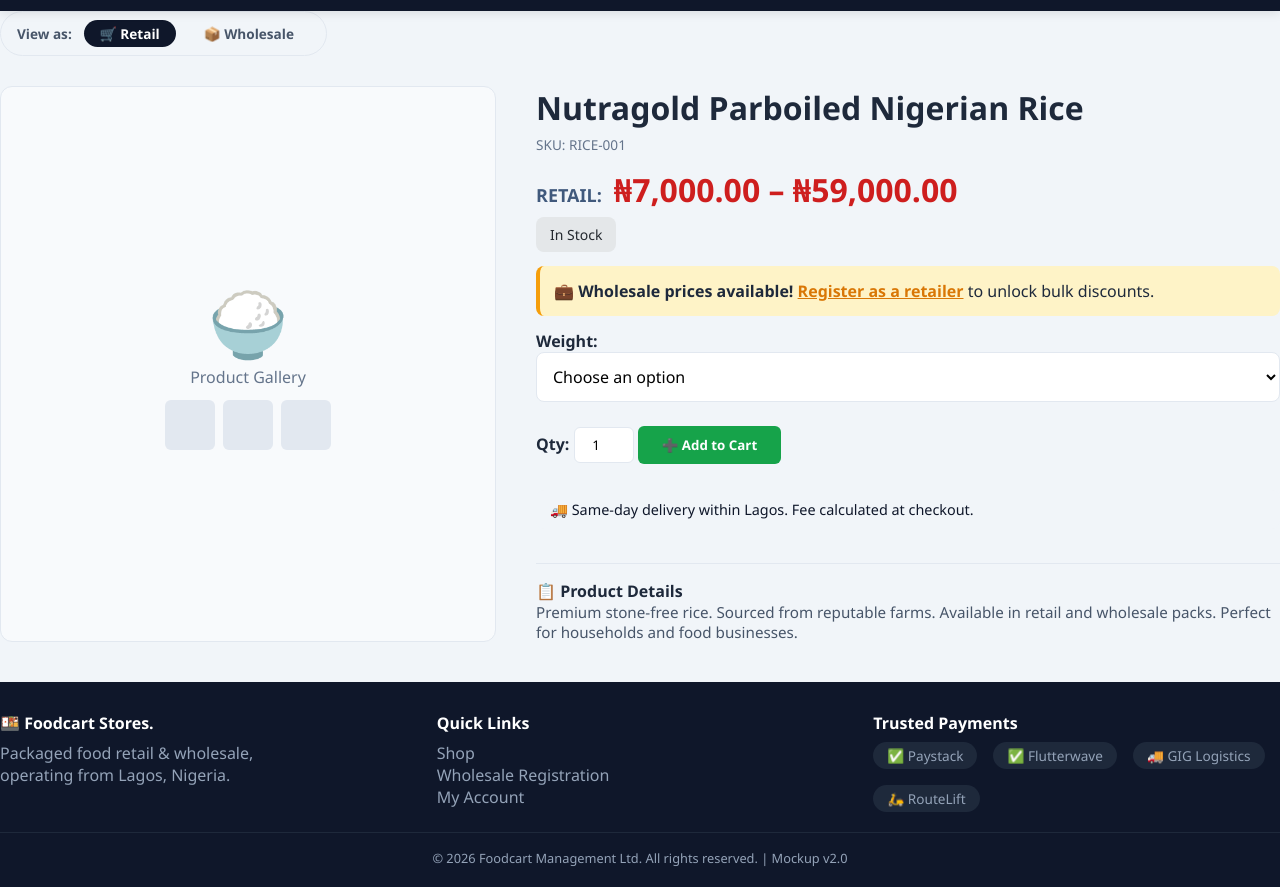
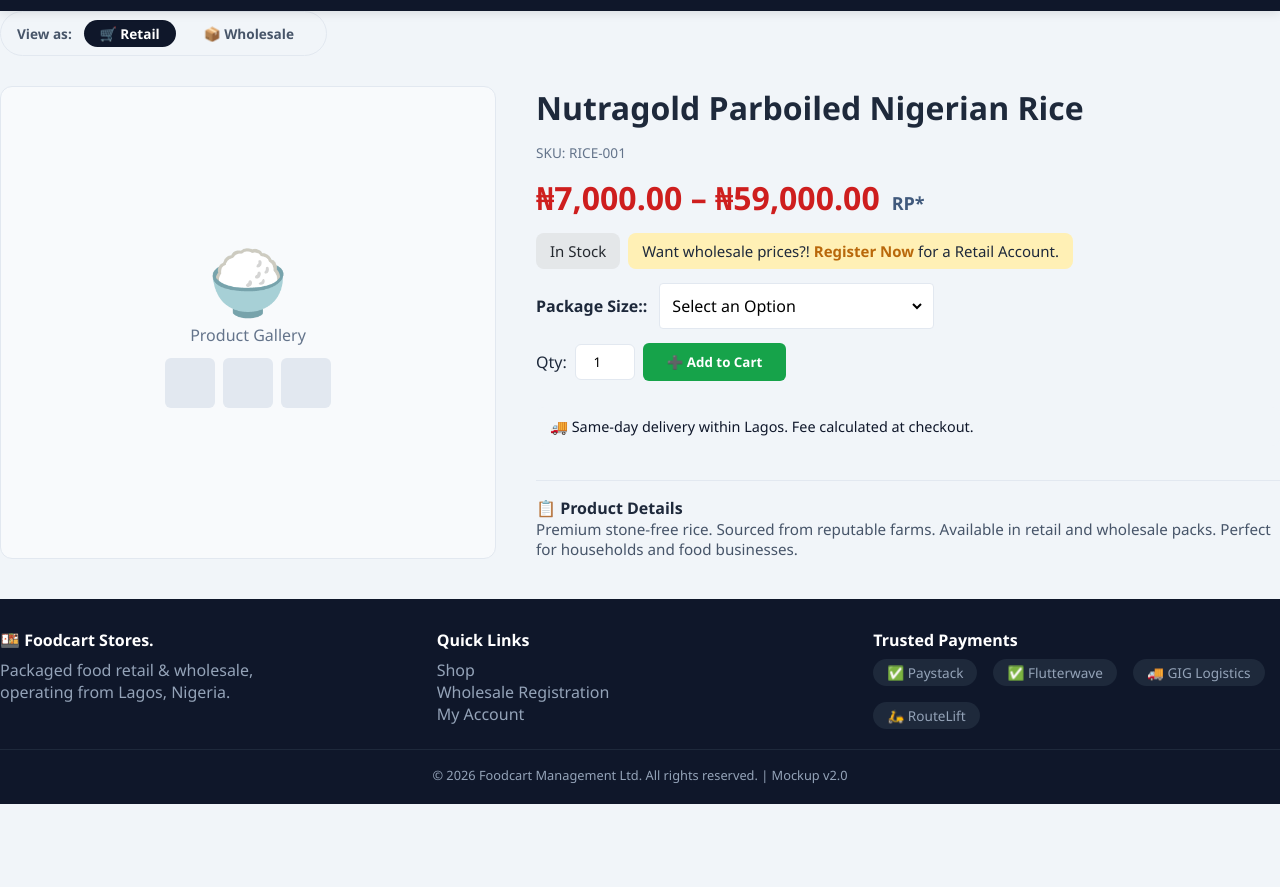
Before and after one commit to Tawyyib/mockup, a plain HTML site: page product-retail.html in a window 1280 px wide. Both pictures are taken after a click on the button "🛒 Retail". Shown: the part 61-948 px from the top of the page. After the commit the page ends 865 px from the top, so only its background shows below. Drawn offline with Linux system fonts and the light colour scheme.

Commit message:
continuous update
continuous file update

```diff
--- a/assets/mockup.css
+++ b/assets/mockup.css
@@ -446,8 +446,10 @@
             margin: 0;
             padding: 0;
             display: flex;
-            flex-direction: column;
-            gap: .375rem;
+            align-items: center;
+            align-content: center;
+            flex-flow: row wrap;
+            gap: .5rem;
         }
 
         .pdp-summary h1,
@@ -497,7 +499,8 @@
             display: flex;
             width: max-content;
             align-items: center;
-            font-size: .875rem;
+            align-content: center;
+            font-size: .9375rem;
             border-radius: .5rem;
         }
 
@@ -513,35 +516,101 @@
 
         .pdp-summary .wholesale-prompt {
             margin: 0;
-            padding: .875rem;
-            background: #fef3c7;
+            padding: .5rem .875rem;
+            display: flex;
+            align-items: center;
+            align-content: center;
+            font-size: .9375rem;
+            background: #fff0b5;
             border-radius: .5rem;
-            border-left: 4px solid #f59e0b;
+            width: max-content;
         }
 
         .pdp-summary .wholesale-prompt a {
-            color: #d97706;
+            color: #b9680b;
             font-weight: 600;
+            text-decoration: none;
+        }
+
+        .pdp-summary .wholesale-prompt a:hover {
+            color: #9a5505;
         }
 
         .variation-selector {
             margin: 0;
             padding: 0;
+            display: flex;
+            flex-flow: row wrap;
+            align-items: center;
+            align-content: center;
+            gap: .75rem;
+        }
+
+        .variation-selector label {
+            margin: 0;
+            padding: 0;
+            font-weight: 600;
+        }
+
+        .variation-selector .selector-wrap {
+            margin: 0;
+            padding: .625rem .5rem;
+            border: 1px solid #e2e8f0;
+            border-radius: .25rem;
+            font-size: 1rem;
+            flex: none;
+            background: white;
+            overflow: hidden;
+            width: max-content;
         }
 
         .variation-selector select {
-            margin-bottom: 10px;
-            padding: 12px;
-            width: 100%;
-            border: 1px solid #e2e8f0;
-            border-radius: 8px;
+            margin: 0;
+            padding: 0;
+            display: inline-block;
+            border: 0 solid #e2e8f0;
             font-size: 1rem;
-            background: white;
+            background: transparent;
+            outline: none;
         }
 
-        .qty-add { display: flex; gap: 12px; align-items: center; flex-wrap: wrap; }
+        .variation-selector select:focus {
+            border: 0 solid #e2e8f0;
+            font-size: 1rem;
+            outline: none;
+        }
+
+        .qty-add {
+            margin: 0;
+            padding: 0;
+            display: flex;
+            flex-direction: column;
+            align-items: flex-start;
+             gap: 12px;
+       }
+
+        .qty-retail {
+            display: flex;
+            gap: .5rem;
+            align-items: center;
+            flex-wrap: wrap;
+        }
+
+        .qty-wholesale {
+            display: flex;
+            gap: .5rem;
+            align-items: center;
+            flex-wrap: wrap;
+        }
+
+        .qty-add .moq {
+
+        }
+
         .qty-add input { width: 70px; padding: 10px; border: 1px solid #e2e8f0; border-radius: 8px; text-align: center; }
+
         .qty-add .btn { padding: 10px 30px; border-radius: 8px; }
+
         @media (max-width: 768px) { .pdp-grid { grid-template-columns: 1fr; } }
 
         /* ---------- CART ---------- */
@@ -571,7 +640,7 @@
 
         /* ---------- UTILITY ---------- */
         .d-none {
-            display: none;
+            display: none !important;
         }
 
         .mt-20 { margin-top: 20px; }
--- a/assets/mockup.js
+++ b/assets/mockup.js
@@ -373,8 +373,8 @@
         (function() {
 
             const toggleBtns = document.querySelectorAll('.pdp-toggle-btn');
-            const retailElements = document.querySelectorAll('.price-retail, .stock-retail, .qty-retail, .wholesale-prompt, .delivery-note-retail');
-            const wholesaleElements = document.querySelectorAll('.price-wholesale, .stock-wholesale, .qty-wholesale, .delivery-note-wholesale');
+            const retailElements = document.querySelectorAll('.price-retail, .stock-retail, .qty-retail, .wholesale-prompt, .delivery-note-retail' );
+            const wholesaleElements = document.querySelectorAll('.price-wholesale, .stock-wholesale, .qty-wholesale, .delivery-note-wholesale, .moq');
 
             function setPDPView(view) {
                 // Update button styles
@@ -392,11 +392,11 @@
 
                 // Show/hide elements
                 if (view === 'retail') {
-                    retailElements.forEach(el => el.style.display = 'block');
+                    retailElements.forEach(el => el.style.display = 'flex');
                     wholesaleElements.forEach(el => el.style.display = 'none');
                 } else {
                     retailElements.forEach(el => el.style.display = 'none');
-                    wholesaleElements.forEach(el => el.style.display = 'block');
+                    wholesaleElements.forEach(el => el.style.display = 'flex');
                 }
             }
 
--- a/product-retail.html
+++ b/product-retail.html
@@ -43,58 +43,47 @@
         <!-- Summary -->
         <div class="pdp-summary">
 
-            <div class="pdp-summary-group">
             <h1 class="title">Nutragold Parboiled Nigerian Rice</h1>
+
             <p class="sku">SKU: RICE-001</p>
-            </div>
+
+            <!-- ===== RETAIL PRICE (Visible in both views, but styled differently) ===== -->
+            <div class="price">₦7,000.00 – ₦59,000.00 <span class="label retail">RP* </span></div>
+
+            <!-- ===== WHOLESALE PRICE (Prominent) ===== -->
+            <div class="price wholesale d-none">₦6,800.00 – ₦52,000.00 <span class="label wholesale">WSP*: </span></div>
 
             <div class="pdp-summary-group">
 
-                <!-- ===== RETAIL PRICE (Visible in both views, but styled differently) ===== -->
-                <div class="price">
-                    <span class="label retail">Retail: </span>
-                    ₦7,000.00 – ₦59,000.00
-                </div>
-
-                <!-- ===== WHOLESALE PRICE (Prominent) ===== -->
-                <div class="price wholesale" style="display: none;">
-                    <span class="label wholesale">Wholesale: </span>
-                    ₦6,800.00 – ₦52,000.00
-                </div>
-
                 <!-- ===== STOCK STATUS (Wholesale-specific) ===== -->
-                <div class="stock-status wholesale" style="display:none;">
-                    500+ units available for bulk order
-                </div>
+                <span class="stock-status wholesale d-none">500+ units available for bulk order</span>
 
                 <!-- ===== RETAIL STOCK (Simpler) ===== -->
-                <div class="stock-status retail" >
-                    In Stock
-                </div>
-
-            </div>
+                <span class="stock-status retail" >In Stock</span>
 
                 <!-- ===== WHOLESALE PROMPT (Retail only) ===== -->
-            <div class="wholesale-prompt">
-                💼 <strong>Wholesale prices available!</strong>
-                <a href="#" style="color:#d97706; font-weight:600;">Register as a retailer</a> to unlock bulk discounts.
+                <span class="wholesale-prompt">Want wholesale prices?!&nbsp;<a href="#" class="wholesale-register">Register Now</a>&nbsp;for a Retail Account.</span>
+
             </div>
 
             <!-- ===== VARIATION SELECTOR ===== -->
             <div class="variation-selector">
 
-                <label style="font-weight:600;">Weight:</label>
+                <label class="">Package Size::</label>
 
-                <select name="weight-price" title="weight-price" class="select-retail">
-                    <option value="">Choose an option</option>
+
+                <div class="selector-wrap">
+
+                    <select name="weight-price" title="weight-price" class="select-retail d-none">
+                        <option value="">Select an Option</option>
                         <option>5kg – ₦7,000 (Retail)</option>
                         <option>10kg – ₦13,000 (Retail)</option>
                         <option>25kg – ₦29,000 (Retail)</option>
                         <option>50kg Bag – ₦59,000 (Retail)</option>
                     </select>
 
-                <select name="weight-price" title="weight-price" class="select-wholesale d-none">
-                    <option value="">Choose an option</option>
+                    <select name="weight-price" title="weight-price" class="select-wholesale">
+                        <option value="">Select an Option</option>
                         <option>5kg –  ₦6,800 (Wholesale)</option>
                         <option>10kg – ₦12,000 (Wholesale)</option>
                         <option>25kg –  ₦26,000 (Wholesale)</option>
@@ -103,29 +92,40 @@
 
                 </div>
 
+            </div>
+
             <!-- ===== QUANTITY + ADD TO CART (Retail vs Wholesale) ===== -->
             <div class="qty-add">
+
                 <!-- Retail QTY (default 1) -->
-                <div class="qty-retail" style="display:flex; align-items:center; gap:8px;">
-                    <label style="font-weight:600;">Qty:</label>
+                <div class="qty-retail">
+                    <label class="font-weight:600;">Qty:</label>
                     <input type="number" value="1" min="1" style="width:60px; padding:8px; border:1px solid #e2e8f0; border-radius:6px; text-align:center;">
                     <button class="btn btn-green" style="padding:10px 24px; border-radius:6px;">➕ Add to Cart</button>
                 </div>
+
                 <!-- Wholesale QTY (default 10) -->
-                <div class="qty-wholesale" style="display:flex; align-items:center; gap:8px; flex-wrap:wrap;">
-                    <label style="font-weight:600;">Bulk Qty:</label>
+                <div class="qty-wholesale d-none">
+
+                    <label class="">Qty:</label>
+
                     <div style="display:flex; align-items:center; border:1px solid #e2e8f0; border-radius:6px; overflow:hidden;">
                         <button class="qty-stepper" style="background:#f1f5f9; border:none; padding:8px 14px; cursor:pointer; font-size:1.2rem;">−</button>
-                        <input type="number" value="10" min="1" step="1" style="width:60px; padding:8px; border:none; text-align:center; font-weight:600;">
+                        <input type="number" value="10" min="10" step="1" style="width:60px; padding:8px; border:none; text-align:center; font-weight:600;">
                         <button class="qty-stepper" style="background:#f1f5f9; border:none; padding:8px 14px; cursor:pointer; font-size:1.2rem;">+</button>
                     </div>
+
                     <button class="btn" style="background:#0f172a; color:white; padding:10px 30px; border-radius:6px; border:none; font-weight:600; cursor:pointer;">📦 Add to Bulk Cart</button>
+
                 </div>
+
+                <label class="moq">Minimum Order Quantity (MoQ): 10 bags</label>
+
             </div>
 
             <!-- ===== WHOLESALE DELIVERY NOTE ===== -->
             <div class="delivery-note-wholesale" style="margin-top:12px; background:#f1f5f9; padding:10px 14px; border-radius:8px; font-size:0.9rem; color:#0f172a; border-left:4px solid #16a34a;">
-                🚚 <strong>Free delivery</strong> on wholesale orders above ₦50,000 within Lagos.
+                🚚 <strong>Free delivery</strong> on wholesale orders above ₦100,000 within Lagos.
             </div>
             <div class="delivery-note-retail" style="margin-top:12px; background:#f1f5f9; padding:10px 14px; border-radius:8px; font-size:0.9rem; color:#0f172a;">
                 🚚 Same-day delivery within Lagos. Fee calculated at checkout.
```
Also changed, not shown: product-wholesale.html (+30 -34 lines). Lines whose indentation alone changed are shown as unchanged.
